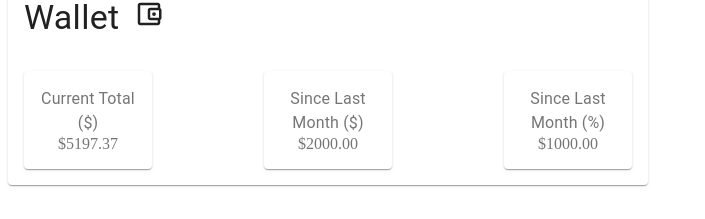
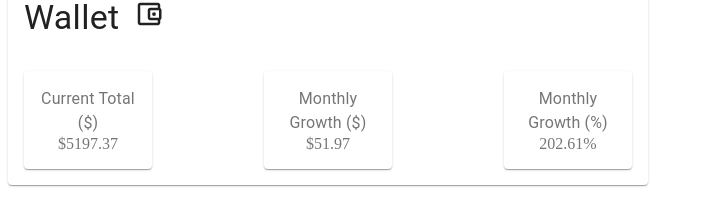
Before and after one commit to unko-chan/cryptofolio, a React (Create React App) app: page / in a window 1280 px wide. Shown: the part 347-566 px from the top of the page, without its empty margins (0-705 px from the left). Built offline with nearby package versions, Linux system fonts and the light colour scheme.

Commit message:
add transactionHelper functions to helpcalculate monthly growth

```diff
--- a/src/data/transactions.json
+++ b/src/data/transactions.json
@@ -71,11 +71,11 @@
     "type": "send",
     "status": "completed",
     "amount": {
-      "amount": "-0.00500000",
+      "amount": "0.00500000",
       "currency": "BTC"
     },
     "native_amount": {
-      "amount": "-25.65",
+      "amount": "25.65",
       "currency": "CAD"
     },
     "description": null,
--- a/src/helpers/transactionHelper.js
+++ b/src/helpers/transactionHelper.js
@@ -1,6 +1,3 @@
-// import transactions from '../data/transactions.json';
-// import { currencies } from './pieChartHelper';
-
 const transactions = [
   {
      "type" : "send",
@@ -74,11 +71,11 @@ const transactions = [
     "type": "send",
     "status": "completed",
     "amount": {
-      "amount": "-0.00500000",
+      "amount": "0.00500000",
       "currency": "BTC"
     },
     "native_amount": {
-      "amount": "-25.65",
+      "amount": "25.65",
       "currency": "CAD"
     },
     "description": null,
@@ -103,8 +100,8 @@ const transactions = [
 ];
 
 const transaction = {
-    "created_at": "2021-03-12T21:13:04Z"
-  }
+  "created_at": "2021-03-12T21:13:04Z"
+};
 
 // assume that the transactions include all currencies
 const findTransactions = function(transactions, period) {
@@ -118,6 +115,7 @@ const checkTransaction = function(transaction, period) {
   return date > Date.now();
 };
 
+// generic period not pertaining to a particular month or year
 const getPeriodDays = function(period) {
   switch(period) {
     case "year":
@@ -131,7 +129,18 @@ const getPeriodDays = function(period) {
   }
 };
 
+const findTransactionAmount = function(transactions) {
+  return transactions.reduce((accum, cur) => accum + Number(cur.native_amount.amount), 0);
+};
+
 console.log("year", getPeriodDays("year"));
 console.log("month", getPeriodDays("month"));
 console.log(checkTransaction(transaction, "month"));
-console.log(findTransactions(transactions, "month"));
+
+const monthlyTransactions = findTransactions(transactions, "month");
+console.log('monthly transactions', monthlyTransactions);
+
+const total = findTransactionAmount(monthlyTransactions);
+console.log(total);
+
+export { findTransactions, findTransactionAmount };
--- a/src/wallet/index.js
+++ b/src/wallet/index.js
@@ -6,10 +6,11 @@ import Typography from '@material-ui/core/Typography';
 import Paper from '@material-ui/core/Paper';
 import Grid from '@material-ui/core/Grid';
 import { makeStyles } from '@material-ui/core/styles';
-import Divider from '@material-ui/core/Divider';
+import AccountBalanceWalletIcon from '@material-ui/icons/AccountBalanceWalletOutlined';
 
 import { totalOwnings } from '../helpers/pieChartHelper';
-import AccountBalanceWalletIcon from '@material-ui/icons/AccountBalanceWalletOutlined';
+import { findTransactions, findTransactionAmount } from '../helpers/transactionHelper'
+import transactions from '../data/transactions.json';
 
 const useStyles = makeStyles((theme) => ({
   paper: {
@@ -26,6 +27,14 @@ const useStyles = makeStyles((theme) => ({
     padding: theme.spacing(2)
   }
 }));
+
+const monthlyTransactions = findTransactions(transactions, "month");
+const transactionTotal = findTransactionAmount(transactions);
+
+// find monthly growth amount and percentage
+const monthlyTotal = findTransactionAmount(monthlyTransactions);
+const previousMonthTotal = transactionTotal - monthlyTotal
+const monthlyIncrease = (monthlyTotal / previousMonthTotal * 100).toFixed(2);
 
 export default function WalletCard() {
   const classes = useStyles();
@@ -55,18 +64,18 @@ export default function WalletCard() {
         <Grid item xs={3} spacing={3}>
             <Paper className={classes.paper}>
               <Typography>
-                Since Last Month ($)
+                Monthly Growth ($)
               </Typography>
-              $2000.00
+              ${monthlyTotal}
             </Paper>
         </Grid>
 
         <Grid item xs={3} spacing={3}>
             <Paper className={classes.paper}>
               <Typography>
-                Since Last Month (%)
+                Monthly Growth (%)
               </Typography>
-              $1000.00
+              {monthlyIncrease}%
             </Paper>
         </Grid>
       </Grid>
```
